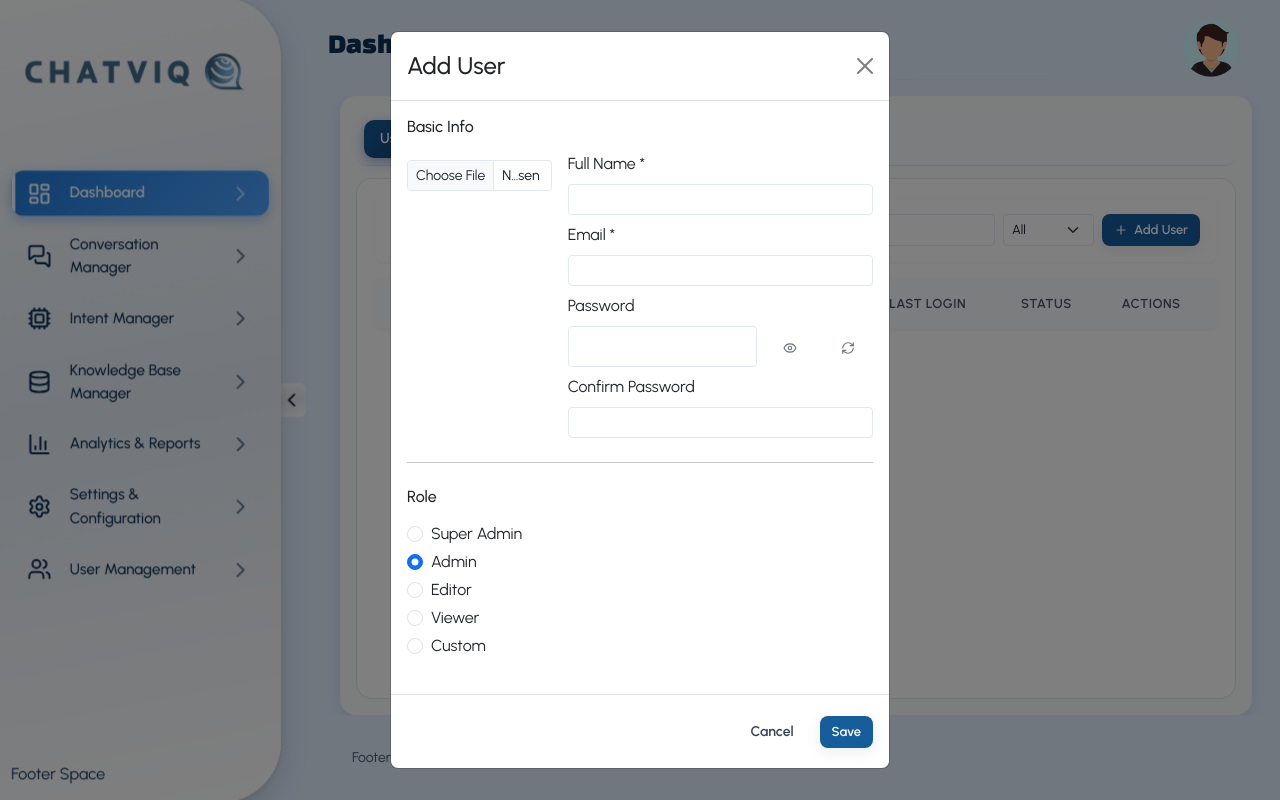
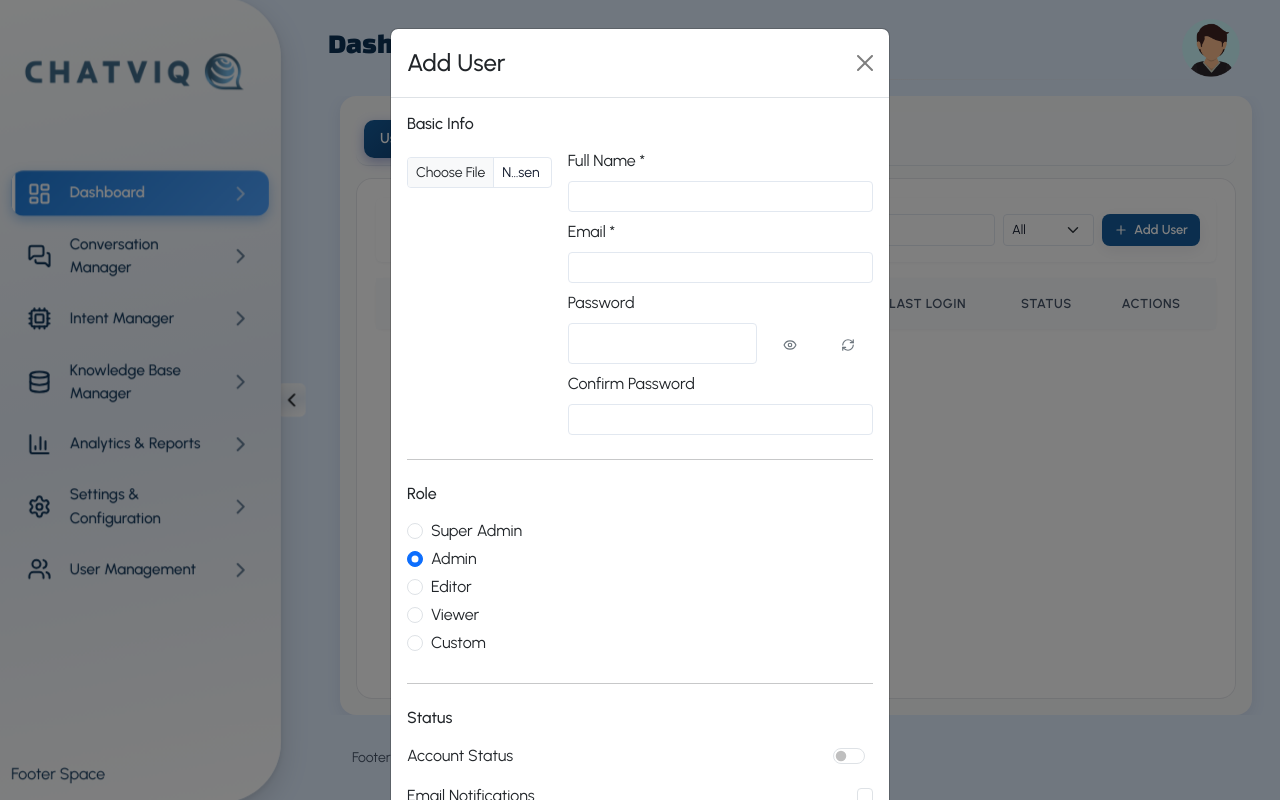
Before and after one commit to YounderBots/ChatBot-Frontend, a React (Vite) app: page /User-Management in a window 1280 px wide. Both pictures are taken after typing "Sample" into the empty fields and a click on the button "Add User". Built offline with nearby package versions, Linux system fonts and the light colour scheme.

Commit message:
Changes updated in user management

```diff
--- a/src/pages/UserManagement/RolesTab.jsx
+++ b/src/pages/UserManagement/RolesTab.jsx
@@ -184,6 +184,12 @@ export default function RolesTab() {
 
     return (
         <>
+            <div className="mt-2 d-flex justify-content-end">
+                <Button className="primaryBtn" onClick={() => openAddRole()}>
+                    Add Role
+                </Button>
+            </div>
+
             {/* ===== ROLES TABLE ===== */}
             <Table bordered hover responsive className="mt-3">
                 <thead className="table-light">
@@ -217,11 +223,7 @@ export default function RolesTab() {
                     ))}
                 </tbody>
             </Table>
-            <div className="mt-2 d-flex justify-content-end">
-                <Button className="primaryBtn" onClick={() => openAddRole()}>
-                    Add Role
-                </Button>
-            </div>
+
 
 
             {/* ===== EDIT MODAL ===== */}
@@ -309,25 +311,7 @@ export default function RolesTab() {
                         </tbody>
 
                     </Table>
-                    <hr className="my-3" />
-                    <h6 className="mb-3">Section 3: Status</h6>
-                    <Form.Group className="mb-2 d-flex align-items-center justify-content-between">
-                        <Form.Label className="mb-0">Account Status</Form.Label>
-                        <Form.Check
-                            type="switch"
-                            checked={editingRole?.status ?? true}
-                            onChange={(e) => setEditingRole(prev => ({ ...prev, status: e.target.checked }))}
-                        />
-                    </Form.Group>
 
-                    <Form.Group className="mb-2 d-flex align-items-center justify-content-between">
-                        <Form.Label className="mb-0">Email Notifications</Form.Label>
-                        <Form.Check
-                            type="checkbox"
-                            checked={editingRole?.emailNotifications ?? false}
-                            onChange={(e) => setEditingRole(prev => ({ ...prev, emailNotifications: e.target.checked }))}
-                        />
-                    </Form.Group>
 
                 </Modal.Body>
 
--- a/src/pages/UserManagement/UsersTab.jsx
+++ b/src/pages/UserManagement/UsersTab.jsx
@@ -1,6 +1,6 @@
 import React, { useState } from "react";
-import {Container,Row,Col,Form,Button,Table,Badge,Card,Modal,Image,} from "react-bootstrap";
-import {Search,Plus,Edit2,Trash2,Eye,EyeOff,RefreshCw,} from "lucide-react";
+import { Container, Row, Col, Form, Button, Table, Badge, Card, Modal, Image, } from "react-bootstrap";
+import { Search, Plus, Edit2, Trash2, Eye, EyeOff, RefreshCw, } from "lucide-react";
 import "bootstrap/dist/css/bootstrap.min.css";
 import "./UserMgmt.css";
 
@@ -418,6 +418,8 @@ export default function UsersTab() {
     confirmPassword: "",
     role: "Admin",
     permissions: {},
+    status: true,
+    emailNotifications: false
   });
   const passwordStrength = getPasswordStrength(form.password);
 
@@ -452,6 +454,8 @@ export default function UsersTab() {
       password: "",
       confirmPassword: "",
       role: user.role,
+      status: user.status ?? true,                     // ✅ ADD
+      emailNotifications: user.emailNotifications ?? false // ✅ ADD
     });
     setShowModal(true);
   };
@@ -465,7 +469,9 @@ export default function UsersTab() {
         role: form.role,
         permissions: form.role === "Custom" ? {} : form.permissions,
         lastLogin: editingUser ? editingUser.lastLogin : "-",
-        status: editingUser ? editingUser.status : true,
+        // status: editingUser ? editingUser.status : true,
+        status: form.status,                       // ✅ ADD
+        emailNotifications: form.emailNotifications, // ✅ ADD
       };
 
       if (editingUser) {
@@ -786,6 +792,33 @@ export default function UsersTab() {
                   />
                 ))}
               </Form.Group>
+              <hr className="my-4" />
+
+              <h6 className="mb-3">Status</h6>
+
+              <Form.Group className="mb-3 d-flex justify-content-between align-items-center">
+                <Form.Label className="mb-0">Account Status</Form.Label>
+                <Form.Check
+                  type="switch"
+                  checked={form.status}
+                  onChange={(e) =>
+                    setForm({ ...form, status: e.target.checked })
+                  }
+                />
+              </Form.Group>
+
+              <Form.Group className="mb-2 d-flex justify-content-between align-items-center">
+                <Form.Label className="mb-0">Email Notifications</Form.Label>
+                <Form.Check
+                  type="checkbox"
+                  checked={form.emailNotifications}
+                  onChange={(e) =>
+                    setForm({ ...form, emailNotifications: e.target.checked })
+                  }
+                />
+              </Form.Group>
+
+
 
               {/* {form.role === "Custom" && (
                 <div className="permissionTree">
```
